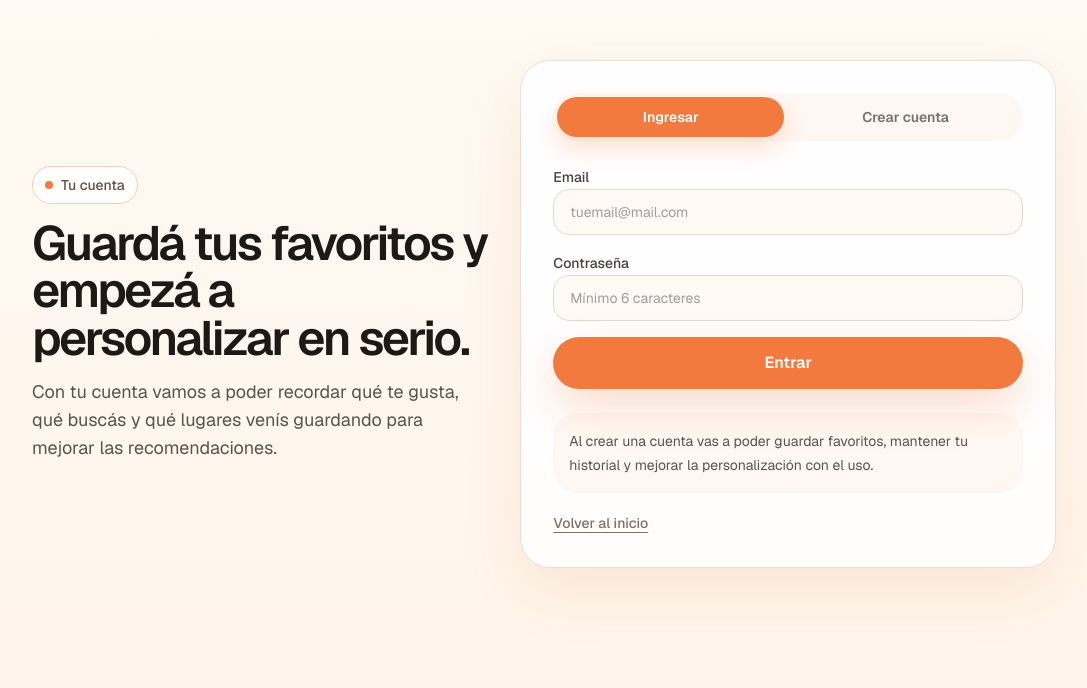
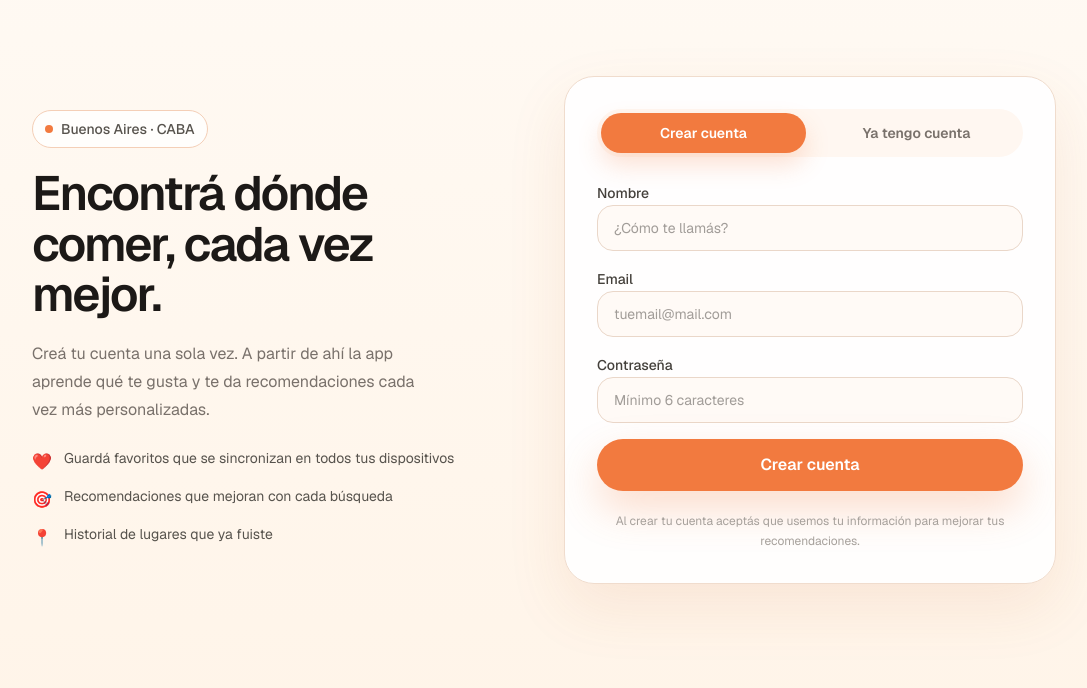
Before and after one commit to marcosmackinnon/caba-eats, a Next.js app: page /auth in a window 1280 px wide. Shown: the part 110-798 px from the top of the page, without its empty margins (96-1183 px from the left). Built offline with nearby package versions, Linux system fonts and the light colour scheme; no server answers.

Commit message:
feat: auth obligatoria — middleware, onboarding screen, email callback

```diff
--- a/src/app/auth/AuthForm.tsx
+++ b/src/app/auth/AuthForm.tsx
@@ -1,85 +1,108 @@
 "use client";
 
-import Link from "next/link";
 import { useRouter } from "next/navigation";
 import { FormEvent, useMemo, useState } from "react";
 
 import { createClient } from "@/lib/supabase/client";
 
 type Mode = "login" | "register";
+type Step = "form" | "check-email";
 
 export default function AuthForm() {
   const router = useRouter();
   const supabase = useMemo(() => createClient(), []);
-  const [mode, setMode] = useState<Mode>("login");
+  const [mode, setMode] = useState<Mode>("register");
+  const [step, setStep] = useState<Step>("form");
   const [name, setName] = useState("");
   const [email, setEmail] = useState("");
   const [password, setPassword] = useState("");
-  const [message, setMessage] = useState<string | null>(null);
+  const [errorMsg, setErrorMsg] = useState<string | null>(null);
   const [submitting, setSubmitting] = useState(false);
 
   async function handleSubmit(event: FormEvent<HTMLFormElement>) {
     event.preventDefault();
     setSubmitting(true);
-    setMessage(null);
+    setErrorMsg(null);
 
     if (mode === "register") {
       const { error } = await supabase.auth.signUp({
         email,
         password,
         options: {
-          data: {
-            full_name: name.trim(),
-          },
+          data: { full_name: name.trim() },
         },
       });
 
+      setSubmitting(false);
+
       if (error) {
-        setMessage(error.message);
-        setSubmitting(false);
+        setErrorMsg(error.message);
         return;
       }
 
-      setMessage("Cuenta creada. Ya podés empezar a guardar favoritos con tu usuario.");
-      setSubmitting(false);
-      router.push("/");
-      router.refresh();
+      // Con confirm email activado: mostrar pantalla de "revisá tu casilla"
+      setStep("check-email");
       return;
     }
 
-    const { error } = await supabase.auth.signInWithPassword({
-      email,
-      password,
-    });
+    // Login
+    const { error } = await supabase.auth.signInWithPassword({ email, password });
+
+    setSubmitting(false);
 
     if (error) {
-      setMessage(error.message);
-      setSubmitting(false);
+      if (error.message.toLowerCase().includes("email not confirmed")) {
+        setErrorMsg("Todavía no confirmaste tu email. Revisá tu casilla de correo.");
+      } else if (error.message.toLowerCase().includes("invalid login")) {
+        setErrorMsg("Email o contraseña incorrectos.");
+      } else {
+        setErrorMsg(error.message);
+      }
       return;
     }
 
-    setSubmitting(false);
     router.push("/");
     router.refresh();
   }
 
+  // Pantalla post-registro
+  if (step === "check-email") {
+    return (
+      <div className="rounded-[30px] border border-[#f0dccd] bg-white/92 p-6 shadow-[0_24px_60px_rgba(201,97,36,0.1)] sm:p-8">
+        <div className="flex flex-col items-center gap-4 text-center">
+          <div className="flex h-14 w-14 items-center justify-center rounded-full bg-[#fff0e6] text-2xl">
+            ✉️
+          </div>
+          <h2 className="text-xl font-semibold text-stone-900">
+            Revisá tu casilla
+          </h2>
+          <p className="text-sm leading-6 text-stone-600">
+            Te mandamos un email a <span className="font-semibold text-stone-800">{email}</span>.
+            Hacé clic en el link para confirmar tu cuenta y empezar a usar la app.
+          </p>
+          <p className="text-xs text-stone-400">
+            Si no lo ves, revisá la carpeta de spam.
+          </p>
+        </div>
+
+        <button
+          type="button"
+          onClick={() => { setMode("login"); setStep("form"); }}
+          className="mt-6 w-full rounded-full border border-[#f0dccd] bg-white px-5 py-3 text-sm font-semibold text-stone-700"
+        >
+          Ya confirmé, quiero ingresar
+        </button>
+      </div>
+    );
+  }
+
   return (
     <div className="rounded-[30px] border border-[#f0dccd] bg-white/92 p-5 shadow-[0_24px_60px_rgba(201,97,36,0.1)] sm:p-8">
+      {/* Tabs */}
       <div className="flex gap-2 rounded-full bg-[#fff7f1] p-1">
         <button
           type="button"
-          onClick={() => setMode("login")}
-          className={`flex-1 rounded-full px-4 py-2.5 text-sm font-semibold transition ${
-            mode === "login"
-              ? "bg-[#f27a3f] text-white shadow-[0_12px_25px_rgba(242,122,63,0.22)]"
-              : "text-stone-500"
-          }`}
-        >
-          Ingresar
-        </button>
-        <button
-          type="button"
-          onClick={() => setMode("register")}
+          onClick={() => { setMode("register"); setErrorMsg(null); }}
           className={`flex-1 rounded-full px-4 py-2.5 text-sm font-semibold transition ${
             mode === "register"
               ? "bg-[#f27a3f] text-white shadow-[0_12px_25px_rgba(242,122,63,0.22)]"
@@ -88,28 +111,39 @@ export default function AuthForm() {
         >
           Crear cuenta
         </button>
+        <button
+          type="button"
+          onClick={() => { setMode("login"); setErrorMsg(null); }}
+          className={`flex-1 rounded-full px-4 py-2.5 text-sm font-semibold transition ${
+            mode === "login"
+              ? "bg-[#f27a3f] text-white shadow-[0_12px_25px_rgba(242,122,63,0.22)]"
+              : "text-stone-500"
+          }`}
+        >
+          Ya tengo cuenta
+        </button>
       </div>
 
       <form onSubmit={handleSubmit} className="mt-6 space-y-4">
-        {mode === "register" ? (
+        {mode === "register" && (
           <label className="block space-y-2">
             <span className="text-sm font-medium text-stone-700">Nombre</span>
             <input
               value={name}
-              onChange={(event) => setName(event.target.value)}
+              onChange={(e) => setName(e.target.value)}
               required
               className="w-full rounded-2xl border border-[#ead7c9] bg-[#fffaf6] px-4 py-3 text-sm text-stone-700 outline-none focus:border-[#f27a3f]"
-              placeholder="Cómo te llamás"
+              placeholder="¿Cómo te llamás?"
             />
           </label>
-        ) : null}
+        )}
 
         <label className="block space-y-2">
           <span className="text-sm font-medium text-stone-700">Email</span>
           <input
             type="email"
             value={email}
-            onChange={(event) => setEmail(event.target.value)}
+            onChange={(e) => setEmail(e.target.value)}
             required
             className="w-full rounded-2xl border border-[#ead7c9] bg-[#fffaf6] px-4 py-3 text-sm text-stone-700 outline-none focus:border-[#f27a3f]"
             placeholder="tuemail@mail.com"
@@ -121,7 +155,7 @@ export default function AuthForm() {
           <input
             type="password"
             value={password}
-            onChange={(event) => setPassword(event.target.value)}
+            onChange={(e) => setPassword(e.target.value)}
             required
             minLength={6}
             className="w-full rounded-2xl border border-[#ead7c9] bg-[#fffaf6] px-4 py-3 text-sm text-stone-700 outline-none focus:border-[#f27a3f]"
@@ -129,11 +163,11 @@ export default function AuthForm() {
           />
         </label>
 
-        {message ? (
+        {errorMsg && (
           <div className="rounded-2xl border border-[#f4cfb7] bg-[#fff7f1] px-4 py-3 text-sm text-stone-600">
-            {message}
+            {errorMsg}
           </div>
-        ) : null}
+        )}
 
         <button
           type="submit"
@@ -142,23 +176,17 @@ export default function AuthForm() {
         >
           {submitting
             ? "Procesando..."
-            : mode === "login"
-            ? "Entrar"
-            : "Crear cuenta"}
+            : mode === "register"
+            ? "Crear cuenta"
+            : "Entrar"}
         </button>
       </form>
 
-      <div className="mt-6 rounded-[24px] bg-[#fff8f2] p-4 text-sm leading-6 text-stone-600">
-        Al crear una cuenta vas a poder guardar favoritos, mantener tu historial
-        y mejorar la personalización con el uso.
-      </div>
-
-      <Link
-        href="/"
-        className="mt-5 inline-flex text-sm font-medium text-stone-500 underline underline-offset-4"
-      >
-        Volver al inicio
-      </Link>
+      {mode === "register" && (
+        <p className="mt-5 text-center text-xs leading-5 text-stone-400">
+          Al crear tu cuenta aceptás que usemos tu información para mejorar tus recomendaciones.
+        </p>
+      )}
     </div>
   );
 }
--- /dev/null
+++ b/src/app/auth/callback/route.ts
@@ -0,0 +1,40 @@
+import { createServerClient } from "@supabase/ssr";
+import { cookies } from "next/headers";
+import { NextRequest, NextResponse } from "next/server";
+
+export async function GET(request: NextRequest) {
+  const { searchParams, origin } = new URL(request.url);
+  const code = searchParams.get("code");
+
+  if (code) {
+    const cookieStore = await cookies();
+
+    const supabase = createServerClient(
+      process.env.NEXT_PUBLIC_SUPABASE_URL!,
+      process.env.NEXT_PUBLIC_SUPABASE_PUBLISHABLE_KEY ??
+        process.env.NEXT_PUBLIC_SUPABASE_ANON_KEY!,
+      {
+        cookies: {
+          getAll() {
+            return cookieStore.getAll();
+          },
+          setAll(cookiesToSet) {
+            cookiesToSet.forEach(({ name, value, options }) =>
+              cookieStore.set(name, value, options),
+            );
+          },
+        },
+      },
+    );
+
+    const { error } = await supabase.auth.exchangeCodeForSession(code);
+
+    if (!error) {
+      // Email confirmado — redirigir al home
+      return NextResponse.redirect(`${origin}/`);
+    }
+  }
+
+  // Si algo falla, volver a /auth con error
+  return NextResponse.redirect(`${origin}/auth?error=confirmation_failed`);
+}
--- a/src/app/auth/page.tsx
+++ b/src/app/auth/page.tsx
@@ -2,23 +2,43 @@ import AuthForm from "./AuthForm";
 
 export default function AuthPage() {
   return (
-    <main className="min-h-screen bg-[linear-gradient(180deg,_#fffaf4_0%,_#fff4e8_100%)] px-4 py-6 pb-28 text-stone-900 sm:px-10 lg:px-12">
-      <section className="mx-auto grid min-h-screen w-full max-w-5xl gap-8 lg:grid-cols-[0.92fr_1.08fr] lg:items-center">
-        <div className="space-y-4">
+    <main className="min-h-screen bg-[linear-gradient(180deg,_#fffaf4_0%,_#fff4e8_100%)] px-4 py-10 text-stone-900">
+      <section className="mx-auto grid w-full max-w-5xl gap-10 lg:grid-cols-[1fr_1fr] lg:items-center lg:min-h-screen">
+
+        {/* Header / branding */}
+        <div className="space-y-5">
           <div className="inline-flex items-center gap-2 rounded-full border border-[#f4cfb7] bg-white/80 px-3 py-2 text-sm font-medium text-stone-600">
             <span className="h-2 w-2 rounded-full bg-[#f27a3f]" />
-            Tu cuenta
+            Buenos Aires · CABA
           </div>
-          <h1 className="max-w-xl text-4xl font-semibold leading-[0.98] tracking-[-0.05em] sm:text-5xl">
-            Guardá tus favoritos y empezá a personalizar en serio.
+
+          <h1 className="max-w-sm text-4xl font-semibold leading-[1.05] tracking-[-0.04em] sm:text-5xl">
+            Encontrá dónde comer, cada vez mejor.
           </h1>
-          <p className="max-w-xl text-base leading-7 text-stone-600 sm:text-lg">
-            Con tu cuenta vamos a poder recordar qué te gusta, qué buscás y qué
-            lugares venís guardando para mejorar las recomendaciones.
+
+          <p className="max-w-sm text-base leading-7 text-stone-500">
+            Creá tu cuenta una sola vez. A partir de ahí la app aprende qué te
+            gusta y te da recomendaciones cada vez más personalizadas.
           </p>
+
+          {/* Beneficios */}
+          <ul className="space-y-3 pt-1">
+            {[
+              { icon: "❤️", text: "Guardá favoritos que se sincronizan en todos tus dispositivos" },
+              { icon: "🎯", text: "Recomendaciones que mejoran con cada búsqueda" },
+              { icon: "📍", text: "Historial de lugares que ya fuiste" },
+            ].map(({ icon, text }) => (
+              <li key={text} className="flex items-start gap-3 text-sm text-stone-600">
+                <span className="mt-0.5 text-base">{icon}</span>
+                <span>{text}</span>
+              </li>
+            ))}
+          </ul>
         </div>
 
+        {/* Formulario */}
         <AuthForm />
+
       </section>
     </main>
   );
```
Also changed, not shown: src/middleware.ts (added, +58 -0 lines).
